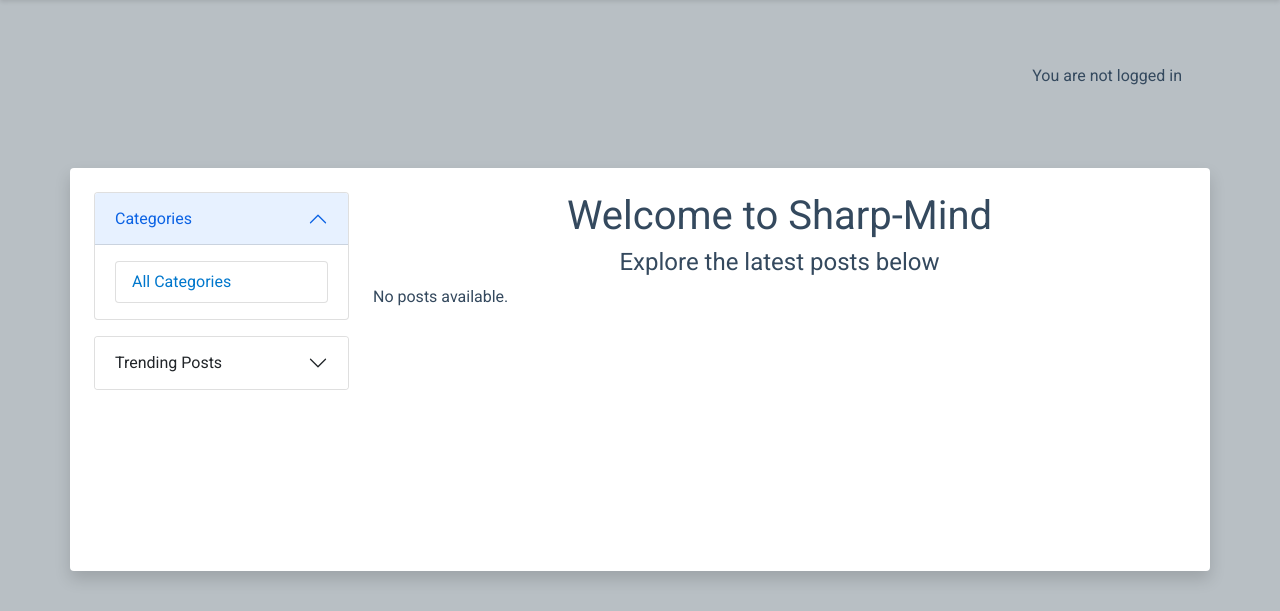
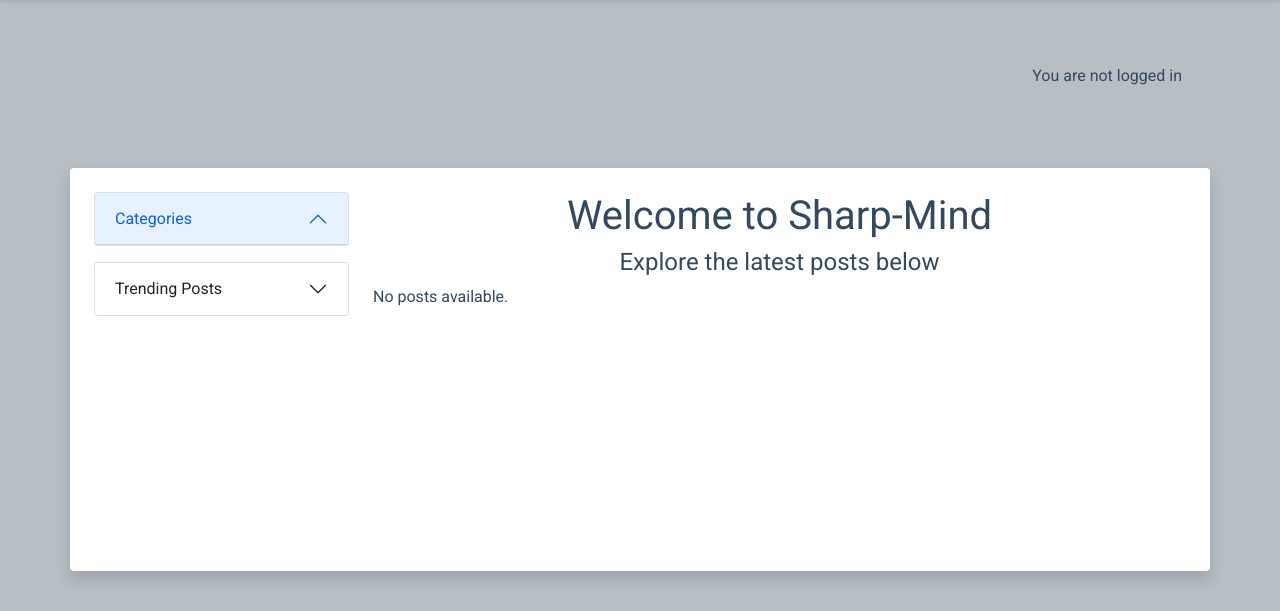
Before and after one commit to RobertDivkovic/Sharp-Mind, a Django app: page / in a window 1280 px wide. Shown: the part 79-690 px from the top of the page. Run offline with Django 4.2, Linux system fonts and the light colour scheme; data that the repository does not hold is empty; parts of the project's set-up code (start-up, migrations or seed data) failed here and were passed over.

Commit message:
Fixed collapsable components

```diff
--- a/news/templates/news/index.html
+++ b/news/templates/news/index.html
@@ -16,7 +16,7 @@
                         Categories
                     </button>
                 </h2>
-                <div id="categoriesCollapse" class="accordion-collapse collapse show"
+                <div id="categoriesCollapse" class="accordion-collapse collapse"
                     aria-labelledby="categoriesHeading" data-bs-parent="#categoriesAccordion">
                     <div class="accordion-body">
                         <ul class="list-group">
--- a/sharpmind/settings.py
+++ b/sharpmind/settings.py
@@ -30,7 +30,7 @@ SECRET_KEY = os.environ.get("SECRET_KEY")
 # SECURITY WARNING: don't run with debug turned on in production!
 DEBUG = False
 
-ALLOWED_HOSTS = ["8000-robertdivkovi-sharpmind-giaul1jfmi8.ws.codeinstitute-ide.net", ".herokuapp.com"]
+ALLOWED_HOSTS = ["8000-robertdivkovi-sharpmind-q90e0ei4yyh.ws.codeinstitute-ide.net", ".herokuapp.com"]
 
 # Application definition
 
```
